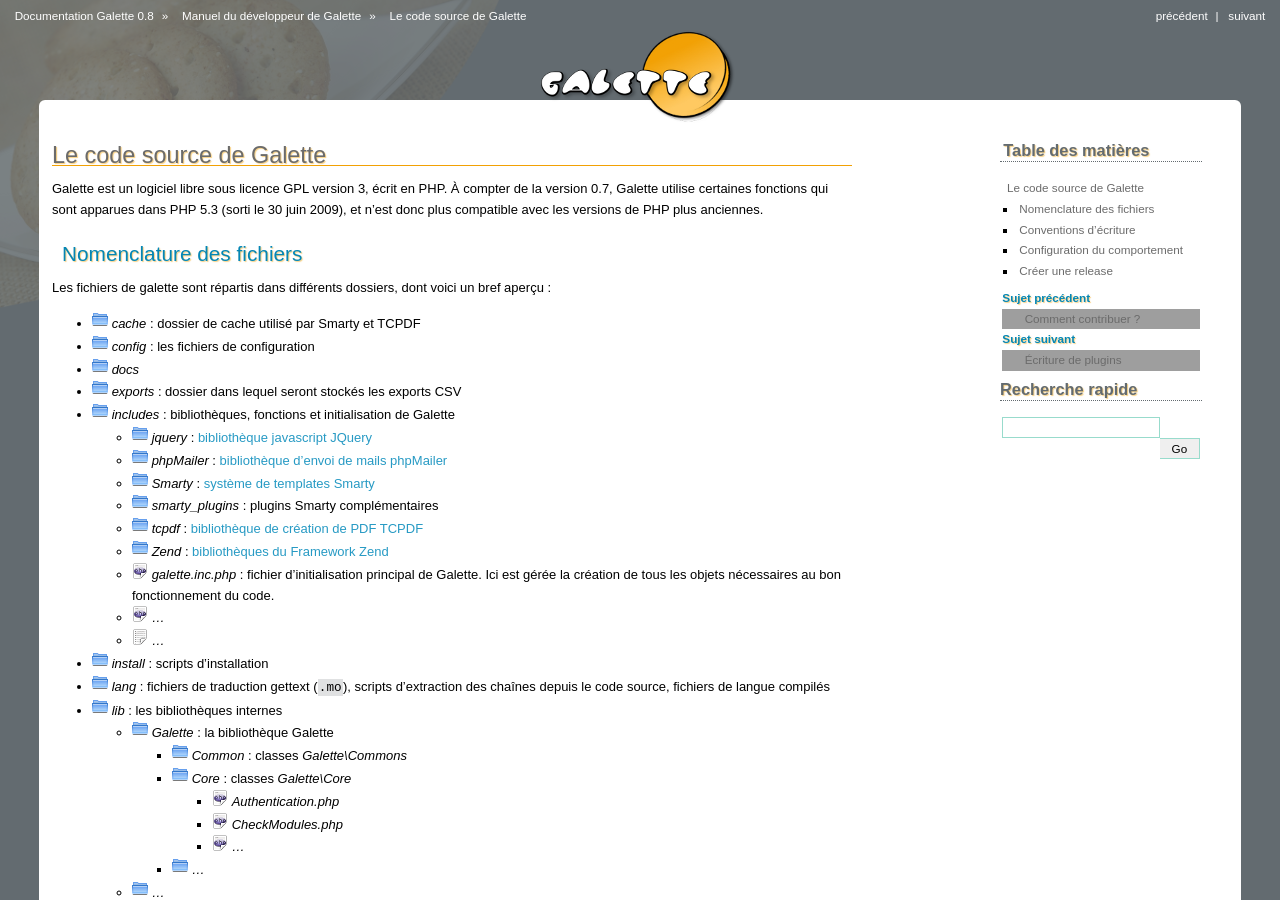
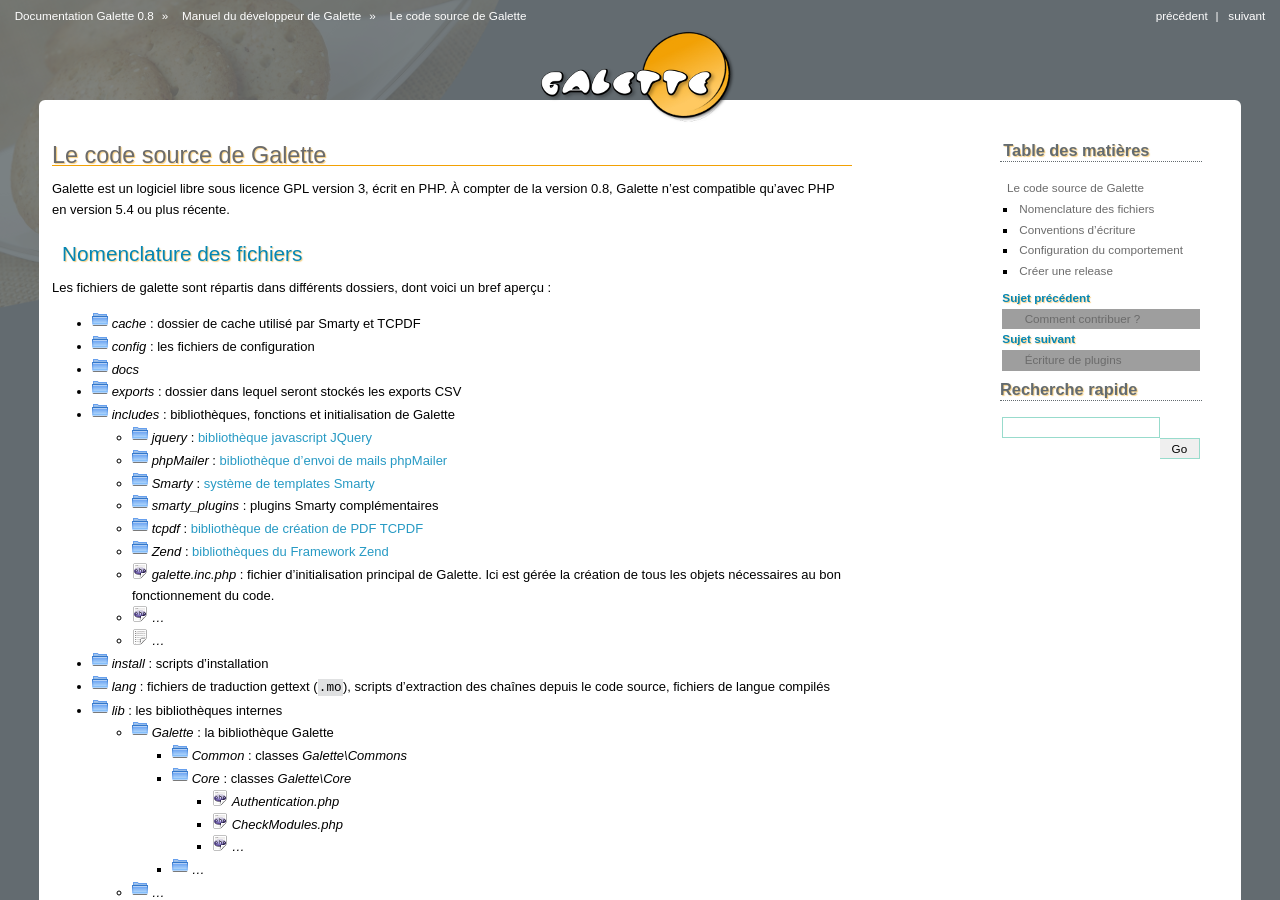
Before and after one commit to galette/galettedoc, a Sphinx documentation site: the page built from source/development/codage.rst, in a window 1280 px wide and 900 px high, cut to the strip 0-900 px from the top of the window. Built offline with Sphinx 7.4.7, drawn with Linux system fonts in a browser that asks for light colours; grey boxes are pictures that could not be loaded.

Commit message:
PHP 5.4 est requis pour Galette 0.8

```diff
--- a/source/development/codage.rst
+++ b/source/development/codage.rst
@@ -6,7 +6,7 @@
 Le code source de Galette
 *************************
 
-Galette est un logiciel libre sous licence GPL version 3, écrit en PHP. À compter de la version 0.7, Galette utilise certaines fonctions qui sont apparues dans PHP 5.3 (sorti le 30 juin 2009), et n'est donc plus compatible avec les versions de PHP plus anciennes.
+Galette est un logiciel libre sous licence GPL version 3, écrit en PHP. À compter de la version 0.8, Galette n'est compatible qu'avec PHP en version 5.4 ou plus récente.
 
 Nomenclature des fichiers
 =========================
```
